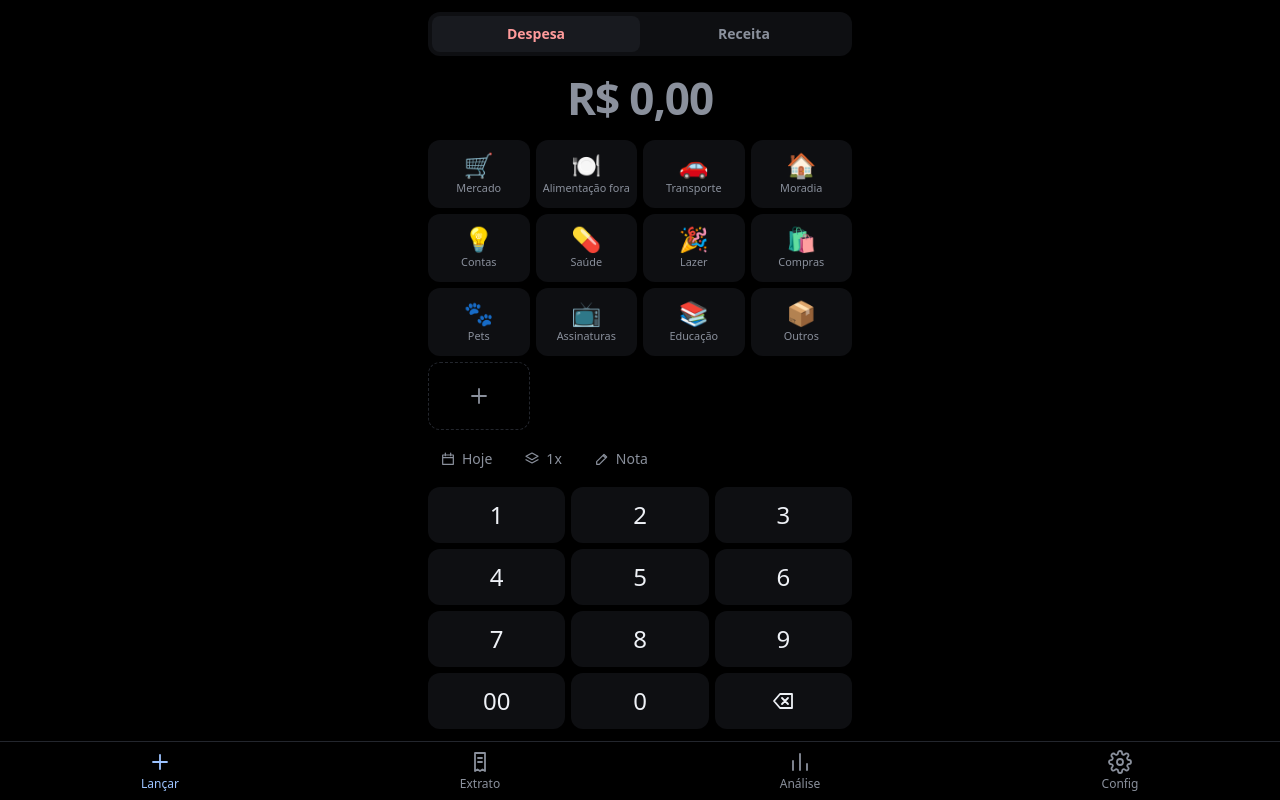
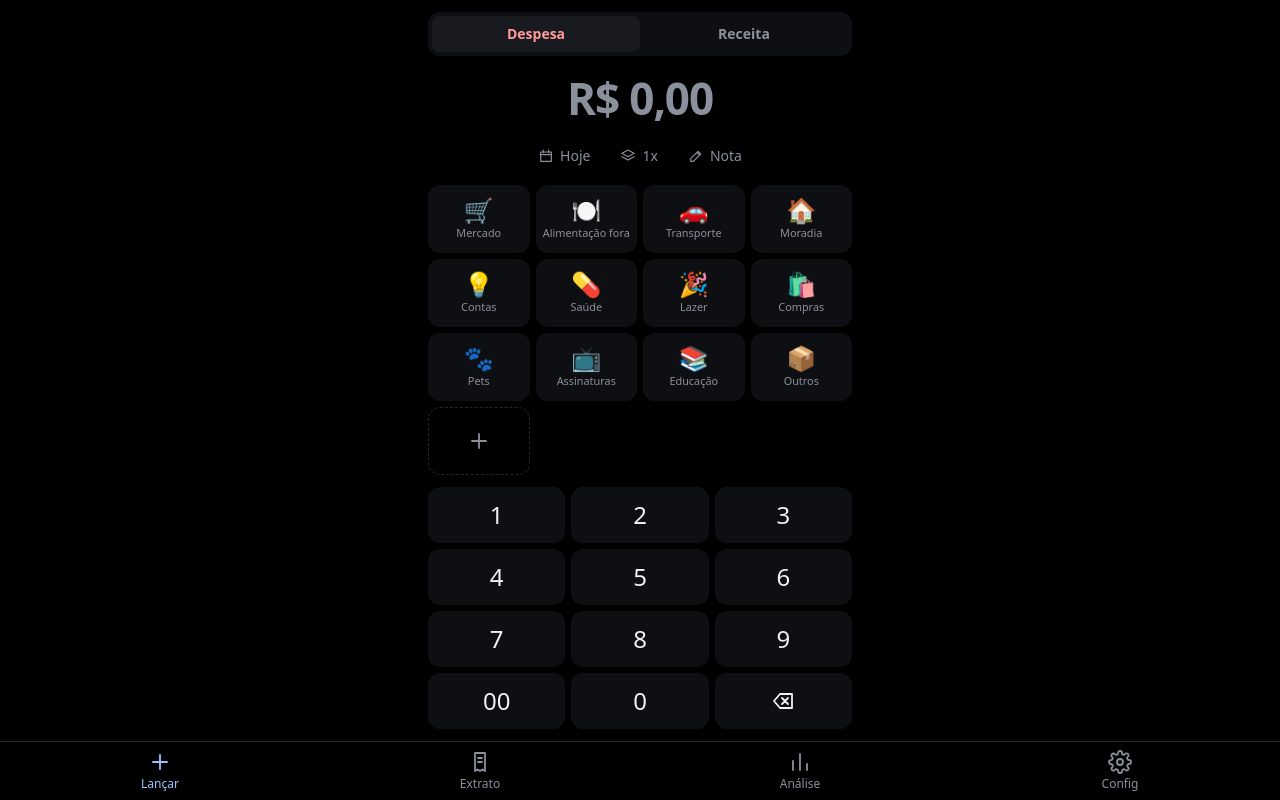
Before and after one commit to gyoneya/my-money, a React (Vite) app: page / in a window 1280 px wide. Built offline with nearby package versions, Linux system fonts and the light colour scheme.

Commit message:
Alcance do polegar: categorias embaixo, opções junto ao valor; permissões explícitas no SQL
Co-Authored-By: Claude Opus 5.5 <noreply@anthropic.com>

```diff
--- a/src/screens/LaunchScreen.tsx
+++ b/src/screens/LaunchScreen.tsx
@@ -152,13 +152,8 @@ export function LaunchScreen() {
         </label>
       </div>
 
-      {/* Categorias */}
-      <div className="min-h-0 flex-1 overflow-y-auto">
-        <CategoryGrid categories={categories} onPick={save} onAdd={() => setSheet('category')} />
-      </div>
-
-      {/* Opcionais */}
-      <div className="flex gap-2">
+      {/* Opcionais, perto do valor */}
+      <div className="flex justify-center gap-1.5">
         <Chip icon="calendar" active={date !== null} onClick={() => setSheet('date')}>
           {relativeDayLabel(occurredOn, today)}
         </Chip>
@@ -167,9 +162,16 @@ export function LaunchScreen() {
             {installments}x
           </Chip>
         )}
-        <Chip icon="note" active={note !== ''} onClick={() => setSheet('note')} grow>
+        <Chip icon="note" active={note !== ''} onClick={() => setSheet('note')}>
           {note || 'Nota'}
         </Chip>
+      </div>
+
+      {/* Categorias: alinhadas embaixo, ao alcance do polegar */}
+      <div className="flex min-h-0 flex-1 flex-col overflow-y-auto">
+        <div className="mt-auto">
+          <CategoryGrid categories={categories} onPick={save} onAdd={() => setSheet('category')} />
+        </div>
       </div>
 
       <Keypad onKey={key} />
@@ -218,13 +220,11 @@ export function LaunchScreen() {
 function Chip({
   icon,
   active,
-  grow,
   onClick,
   children,
 }: {
   icon: IconName
   active: boolean
-  grow?: boolean
   onClick: () => void
   children: ReactNode
 }) {
@@ -232,7 +232,7 @@ function Chip({
     <button
       type="button"
       onClick={onClick}
-      className={`flex min-w-0 items-center gap-1.5 rounded-lg px-3 py-1.5 text-sm ${grow ? 'flex-1' : ''} ${
+      className={`flex max-w-[45%] min-w-0 items-center gap-1.5 rounded-lg px-3 py-1.5 text-sm ${
         active ? 'bg-brand-soft text-brand' : 'text-muted active:bg-surface'
       }`}
     >
```
Also changed, not shown: 2 other files (tests, documents, lock files or other folders).
